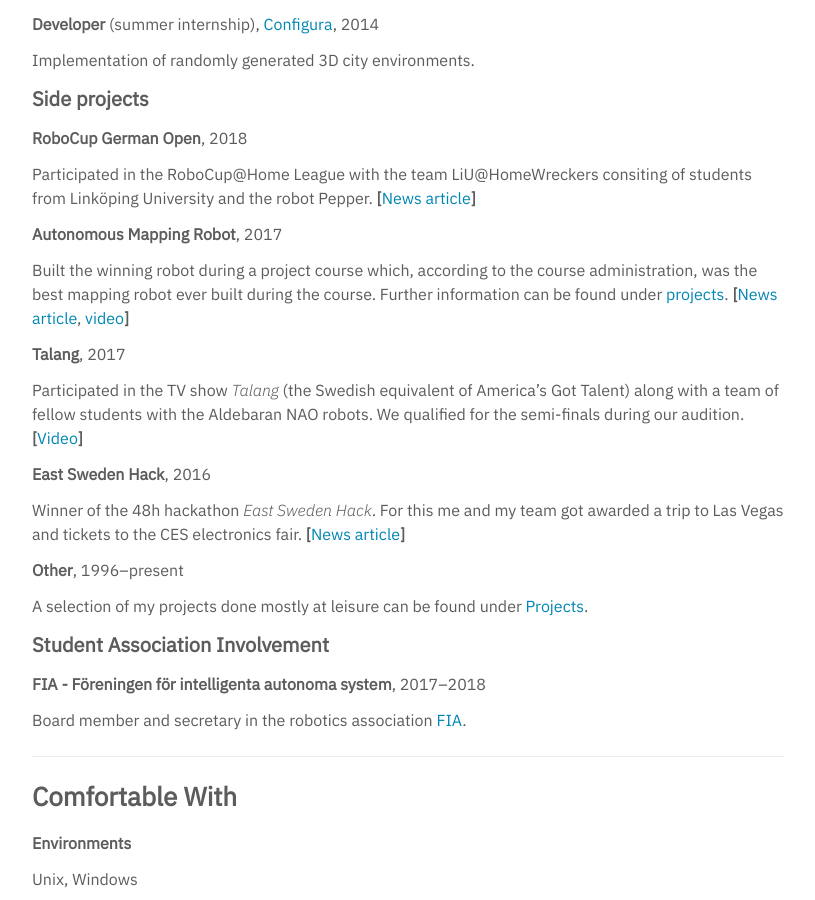
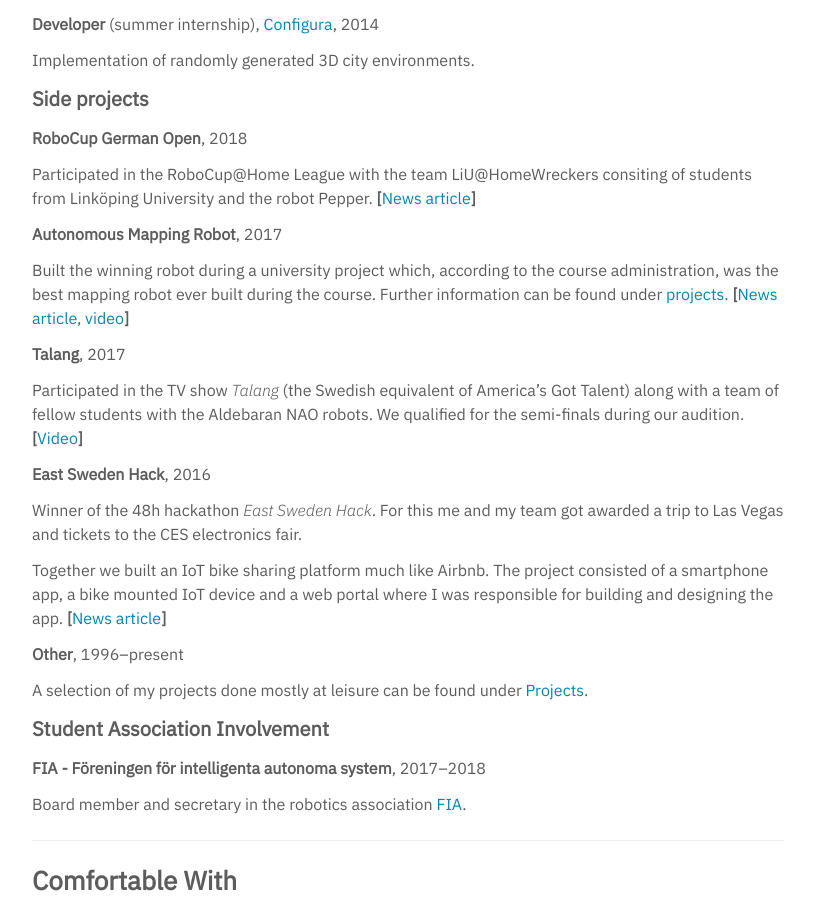
Before and after one commit to williamsjoblom/williamsjoblom.github.io, a Jekyll site: the page built from resume.md, in a window 1280 px wide and 900 px high, scrolled down 960 px. Shown: the whole window, without its empty margins (232-1047 px from the left). Built offline with Jekyll 4.4.1, drawn with Linux system fonts in a browser that asks for light colours.

Commit message:
Add further ESH description

```diff
--- a/resume.md
+++ b/resume.md
@@ -50,7 +50,7 @@ Participated in the RoboCup@Home League with the team LiU@HomeWreckers consiting
 
 **Autonomous Mapping Robot**, 2017
 
-Built the winning robot during a project course which, according to the course administration, was the best mapping robot ever built during the course. Further information can be found under [projects](/projects/#mapping-robot).
+Built the winning robot during a university project which, according to the course administration, was the best mapping robot ever built during the course. Further information can be found under [projects](/projects/#mapping-robot).
 **[**[News article](https://liu.se/nyhet/kartroboten-som-grejade-segern),
 [video](https://www.youtube.com/watch?v=i0qU6w0D43c)**]**
 
@@ -62,6 +62,8 @@ Participated in the TV show *Talang* (the Swedish equivalent of America's Got Ta
 **East Sweden Hack**, 2016
 
 Winner of the 48h hackathon *East Sweden Hack*. For this me and my team got awarded a trip to Las Vegas and tickets to the CES electronics fair.
+
+Together we built an IoT bike sharing platform much like Airbnb. The project consisted of a smartphone app, a bike mounted IoT device and a web portal where I was responsible for building and designing the app.
 **[**[News article](https://liu.se/liu-nytt/arkiv/nyhetsarkiv/1.694679?l=sv)**]**
 
 **Other**, 1996&ndash;present
```
